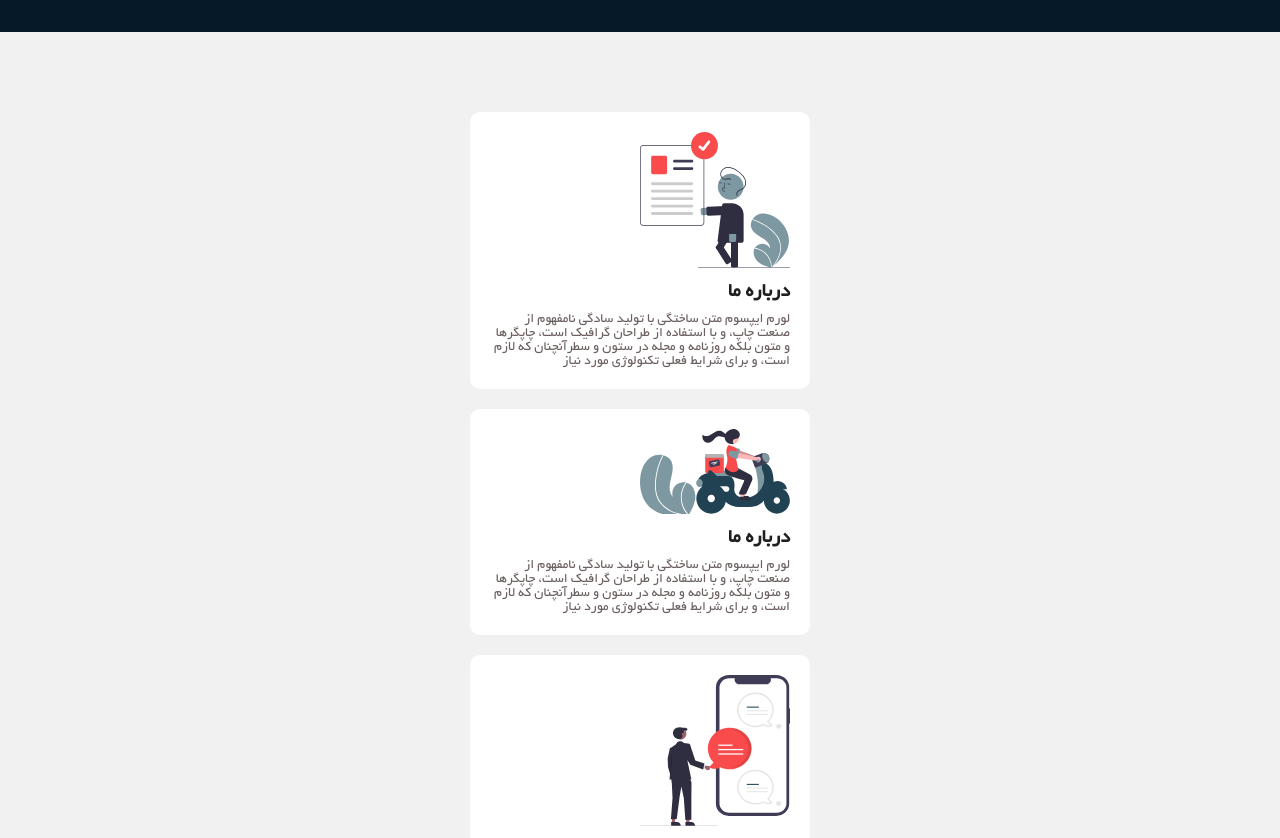
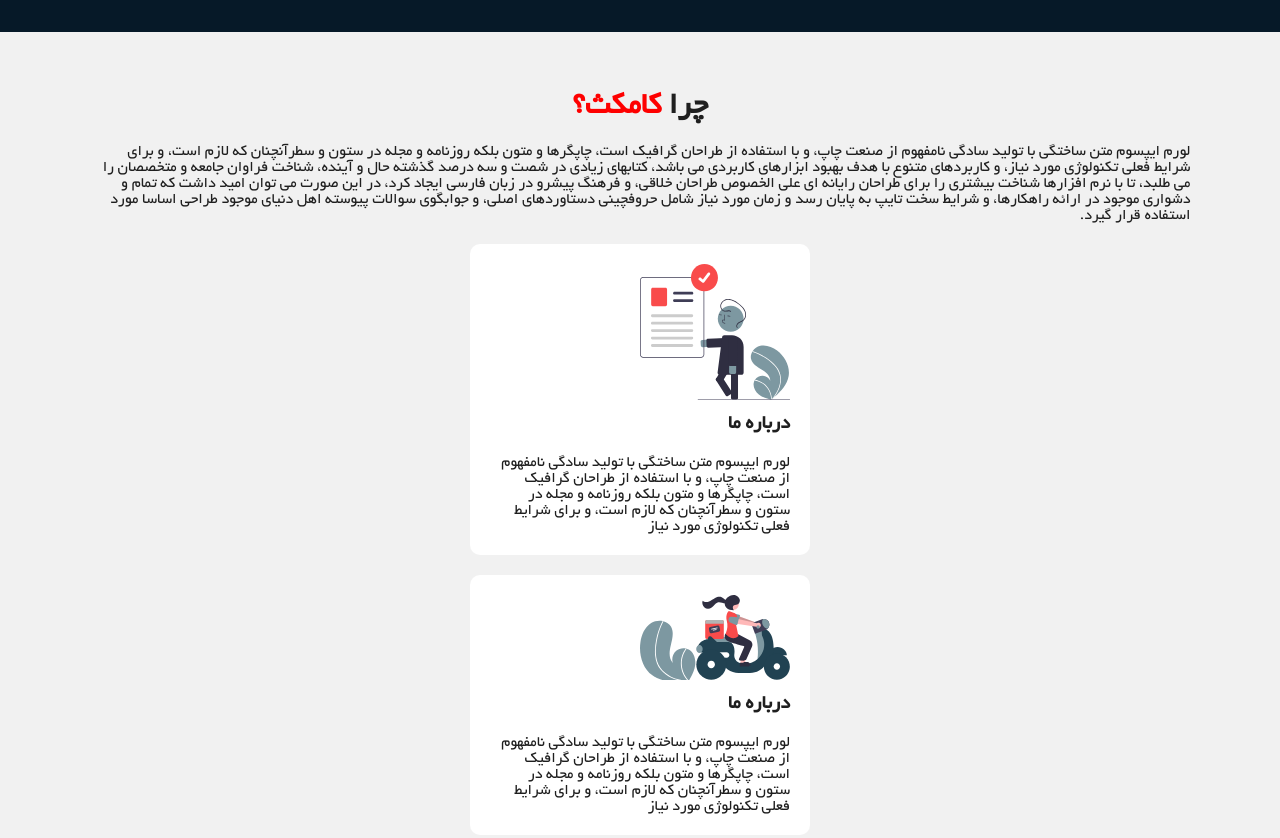
Before and after one commit to CommaKode/CAMAX, a plain HTML site: page index.html in a window 1280 px wide. Shown: the part 1864-2702 px from the top of the page. Drawn offline with Linux system fonts and the light colour scheme.

Commit message:
about us  done

```diff
--- a/index.html
+++ b/index.html
@@ -218,6 +218,8 @@
         </div>
     </section>
     <section class="about-us container-width df flex-column">
+        <h3>چرا <span>کامکث؟</span></h3>
+        <p>لورم ایپسوم متن ساختگی با تولید سادگی نامفهوم از صنعت چاپ، و با استفاده از طراحان گرافیک است، چاپگرها و متون بلکه روزنامه و مجله در ستون و سطرآنچنان که لازم است، و برای شرایط فعلی تکنولوژی مورد نیاز، و کاربردهای متنوع با هدف بهبود ابزارهای کاربردی می باشد، کتابهای زیادی در شصت و سه درصد گذشته حال و آینده، شناخت فراوان جامعه و متخصصان را می طلبد، تا با نرم افزارها شناخت بیشتری را برای طراحان رایانه ای علی الخصوص طراحان خلاقی، و فرهنگ پیشرو در زبان فارسی ایجاد کرد، در این صورت می توان امید داشت که تمام و دشواری موجود در ارائه راهکارها، و شرایط سخت تایپ به پایان رسد و زمان مورد نیاز شامل حروفچینی دستاوردهای اصلی، و جوابگوی سوالات پیوسته اهل دنیای موجود طراحی اساسا مورد استفاده قرار گیرد.</p>
         <div class="infoCard">
             <img class="col-sm-12" src="Images/Info Cards/approve.svg" alt="کامکث">
             <h5>درباره ما</h5>
--- a/scss/Basic/_Style.scss
+++ b/scss/Basic/_Style.scss
@@ -58,3 +58,23 @@
         }
     }
 }
+
+//
+// about us
+//
+
+.about-us {
+    h3 {
+        font-size: $h2FontSize;
+        color: $black;
+        span {
+            color : $primaryColor;
+        }
+    }
+    p {
+        margin-top: $partMargin;
+        color: $black;
+        font-size: $mainFontSize;
+        font-weight: 400;
+    }
+}
```
Also changed, not shown: Css/main.css, dist/Css/main.min.css, 2 other files.
